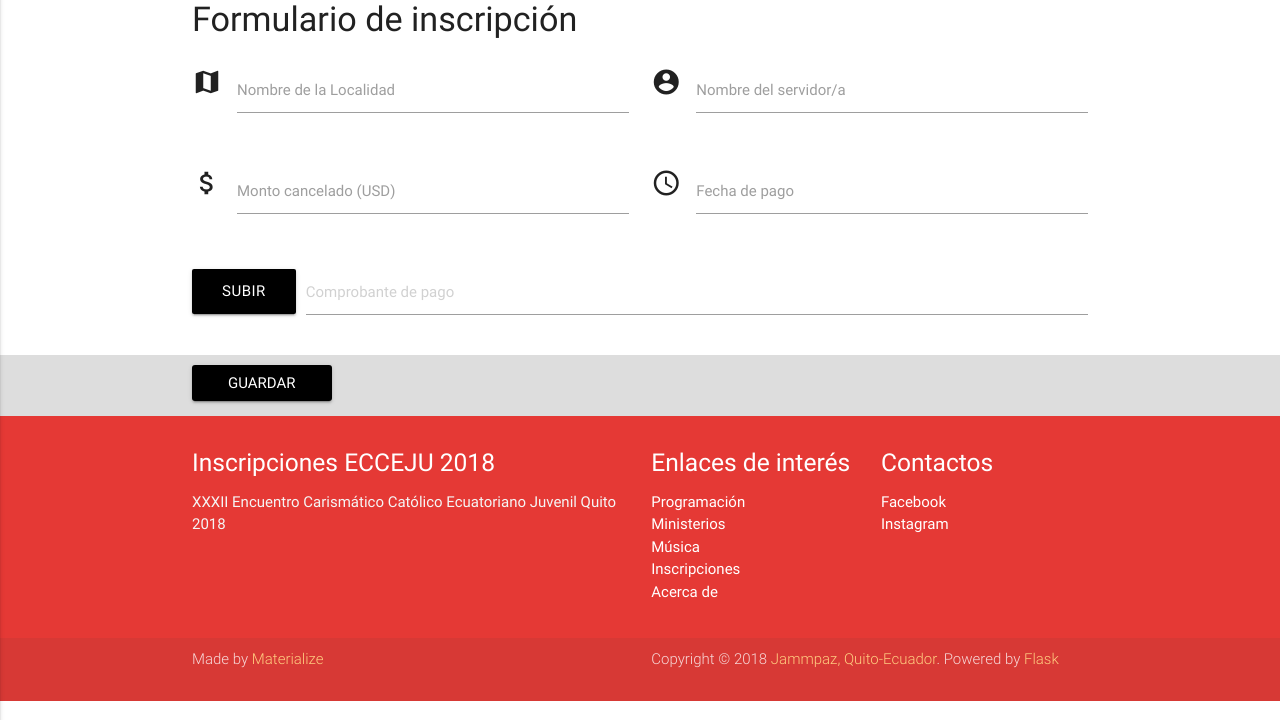
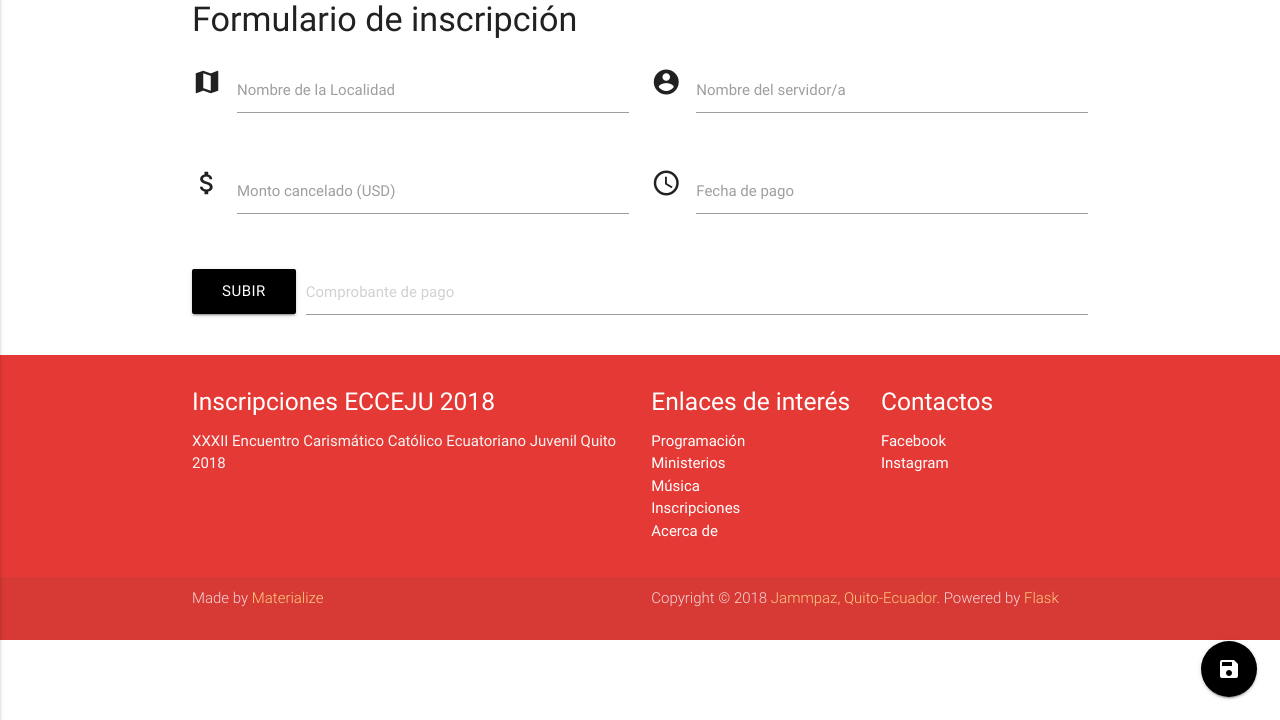
Before and after one commit to jammpaz/ecceju-inscripcion, a Flask app: page /inscripciones/new in a window 1280 px wide. Shown: the part 80-800 px from the top of the page. Run offline with Flask 2, Linux system fonts and the light colour scheme.

Commit message:
Migrates forms to use floating buttons

```diff
--- a/inscripcion/app/main/forms.py
+++ b/inscripcion/app/main/forms.py
@@ -7,4 +7,3 @@ class InscripcionForm(FlaskForm):
     monto = DecimalField('Monto cancelado (USD)')
     fecha = StringField('Fecha de pago')
     comprobante_uri = FileField('Comprobante de pago')
-    guardar = SubmitField('Guardar')
--- a/inscripcion/app/templates/create_inscripcion.html
+++ b/inscripcion/app/templates/create_inscripcion.html
@@ -49,11 +49,12 @@
     </div>
   </div>
 
-  <div style="background: #ddd">
-    <div class="container last-post">
-      {{ form.guardar(class = 'waves-effect waves-light btn black') }}
-    </div>
+  <div class="fixed-action-btn">
+    <button type="submit" class="btn-floating btn-large black">
+      <i class="large material-icons">save</i>
+    </button>
   </div>
+
 </form>
 
 {% endblock %}
--- a/inscripcion/app/templates/index_inscripcion.html
+++ b/inscripcion/app/templates/index_inscripcion.html
@@ -20,7 +20,7 @@
   </div>
 
   <div class="fixed-action-btn">
-    <a href="/inscripciones/new" class="btn-floating btn-large teal">
+    <a href="/inscripciones/new" class="btn-floating btn-large blue darken-3">
        <i class="large material-icons">add</i>
     </a>
   </div>
```
Also changed, not shown: inscripcion/app/templates/show_inscripcion.html (+7 -4 lines).
